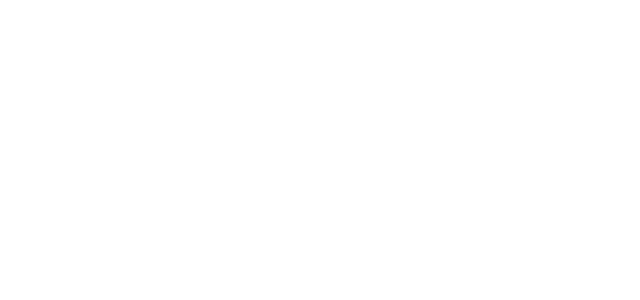
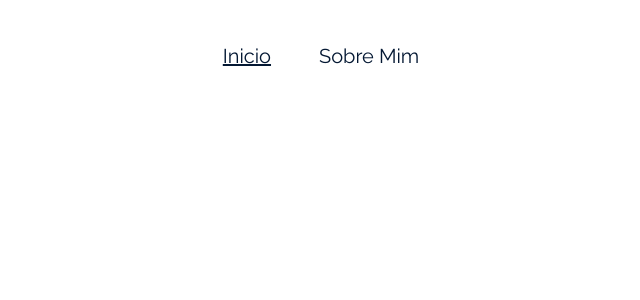
Before and after one commit to DevFrancielly/BlogDevs, a JavaScript app: page / in a window 1280 px wide. Shown: the top 300 px of the page, without its empty margins (319-959 px from the left). Built offline with nearby package versions, Linux system fonts and the light colour scheme; the HTML template or start-up script is replaced by a standard one.

Commit message:
:dizzy:identification of the current page

```diff
--- a/src/App.js
+++ b/src/App.js
@@ -2,6 +2,7 @@
 import "./components/AboutMe/index"
 import HomePage from "./components/HomePage/index";
 import AboutMe from "./components/AboutMe/index";
+import Menu from "./components/Menu/index"
 import { BrowserRouter, Routes, Route } from "react-router-dom";
 
 // const page = window.location.pathname === '/' ? <HomePage/> : <AboutMe/>
@@ -9,6 +10,8 @@
 function App() {
   return (
     <BrowserRouter>
+    <Menu/>
+
       <Routes>
         <Route path="/" element={<HomePage/>}/>
         <Route path="/SobreMim" element={<AboutMe/>}/>
--- a/src/components/Menu/index.js
+++ b/src/components/Menu/index.js
@@ -1,16 +1,16 @@
-import { Link } from "react-router-dom";
 import Style from "./menu.module.css";
+import MenuLink from "../MeuLink";
 
 function Menu() {
   return (
     <header>
         <nav className={Style.navegacao}>
-            <Link className={Style.link} to="/">
+            <MenuLink to="/">
                 Inicio
-            </Link>
-            <Link className={Style.link} to="/SobreMim">
+            </MenuLink>
+            <MenuLink to="/SobreMim">
                 Sobre Mim
-            </Link>
+            </MenuLink>
         </nav>
     </header>
   );
--- a/src/components/Menu/menu.module.css
+++ b/src/components/Menu/menu.module.css
@@ -6,12 +6,6 @@
     column-gap: 3rem;
 }
 
-.link {
-    font-size: 1.25rem;
-    line-height: 1.5rem;
-    color: var(--cor-fonte-principal);
-}
-
 @media (max-width: 744px) {
     .navegacao {
         height: 72px;
--- /dev/null
+++ b/src/components/MeuLink/index.js
@@ -0,0 +1,17 @@
+import { Link, useLocation } from "react-router-dom";
+import Style from "./menulink.module.css";
+
+function MenuLink({ children, to }) {
+    const pageIdentification = useLocation()
+
+    return (
+        <Link className={`
+           ${Style.link}
+           ${pageIdentification.pathname === to ? Style.highlightedLink : ""}
+        `} to={to}>
+            {children}
+        </Link>
+    );
+}
+
+export default MenuLink;
--- /dev/null
+++ b/src/components/MeuLink/menulink.module.css
@@ -0,0 +1,9 @@
+.link {
+    font-size: 1.25rem;
+    line-height: 1.5rem;
+    color: var(--cor-fonte-principal);
+}
+
+.highlightedLink {
+    text-decoration: underline
+}
```
